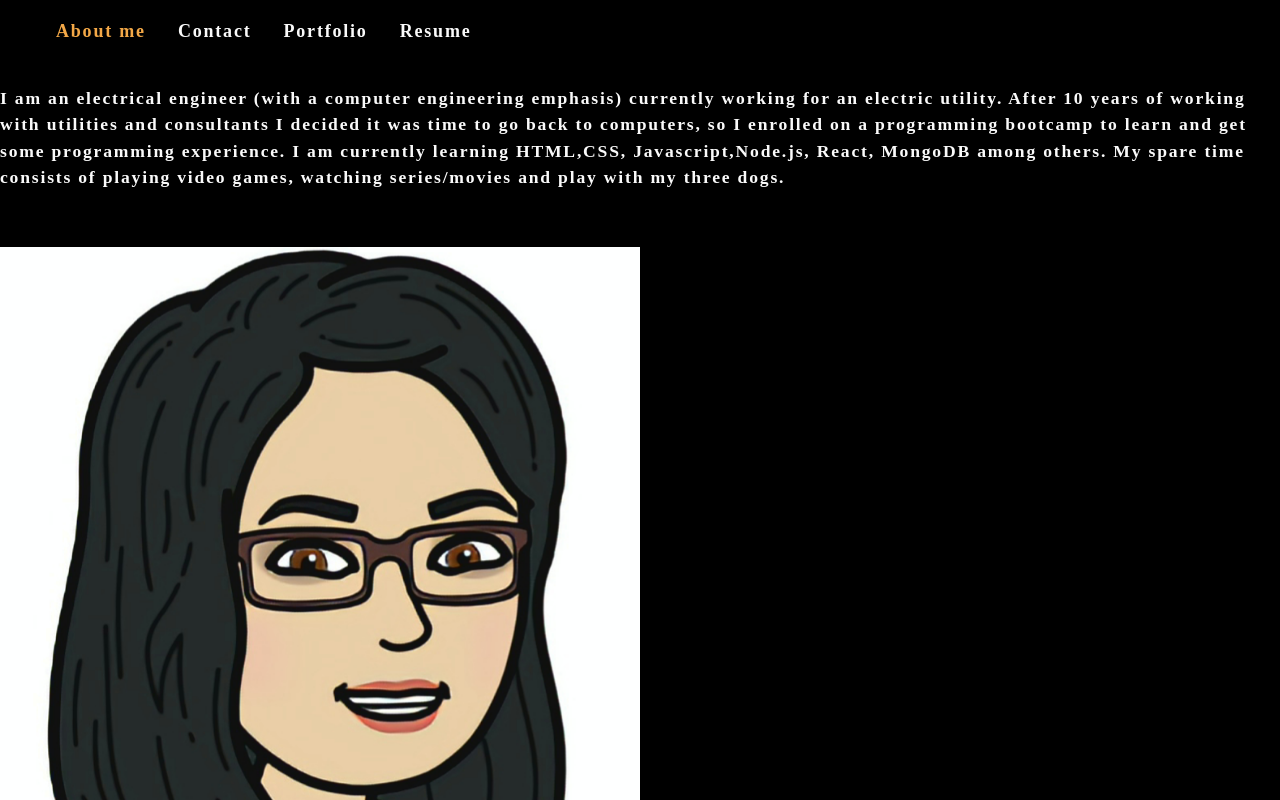
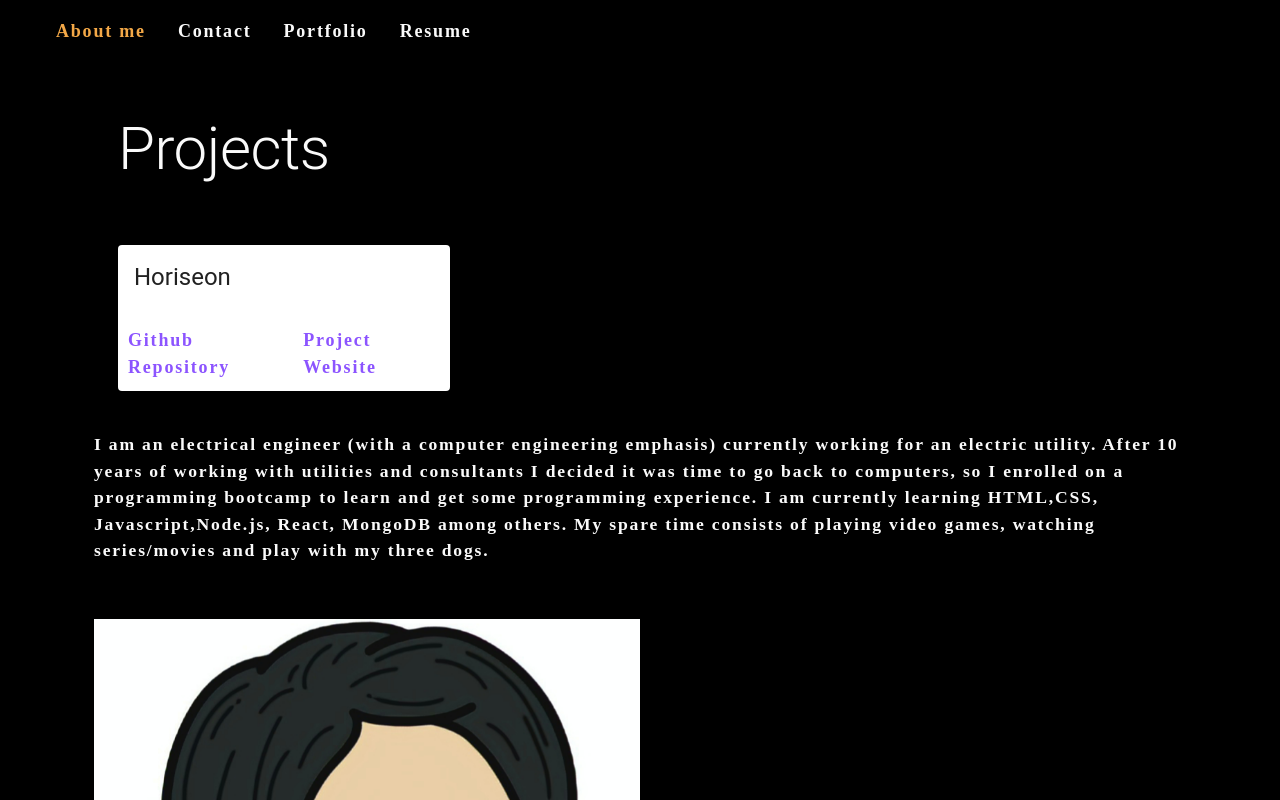
Before and after one commit to RiveraDenisse/react-portfolio, a React (Create React App) app: page / in a window 1280 px wide. Shown: the top 800 px of the page. Built offline with nearby package versions, Linux system fonts and the light colour scheme.

Commit message:
added portfolio cards

```diff
--- a/package.json
+++ b/package.json
@@ -3,6 +3,7 @@
   "version": "0.1.0",
   "private": true,
   "dependencies": {
+    "@material-ui/core": "^4.12.3",
     "@testing-library/jest-dom": "^5.14.1",
     "@testing-library/react": "^11.2.7",
     "@testing-library/user-event": "^12.8.3",
--- a/src/App.js
+++ b/src/App.js
@@ -1,6 +1,7 @@
 import React, { useState } from "react";
 import Nav from "./components/Nav";
 import About from "./components/About";
+import Portfolio from "./components/Portfolio";
 import "./App.css";
 import coverImage from "./assets/portfolioimage.png";
 
@@ -15,16 +16,17 @@ function App() {
         setCurrentCategory={setCurrentCategory}
         currentCategory={currentCategory}
       ></Nav>
-      <section>
+      <main>
+        <Portfolio></Portfolio>
         <About></About>
         {/* TODO:replace picture */}
         <img
           src={coverImage}
           className="my-2"
           style={{ width: "50%" }}
-          alt="portfolio image"
+          alt="Denisse Rivera"
         />
-      </section>
+      </main>
     </div>
   );
 }
--- /dev/null
+++ b/src/components/Portfolio/index.js
@@ -0,0 +1,61 @@
+import React, { useState } from "react";
+// import { capitalizeFirstLetter } from "../../utils/helpers";
+import {
+  Typography,
+  Card,
+  CardContent,
+  CardMedia,
+  Grid,
+  Container,
+  CardActions,
+} from "@material-ui/core";
+import Horiseon from "../../assets/Dinner-N-Movie.png";
+
+const portfolio = [
+  {
+    Project: 1,
+    title: "Horiseon",
+    website: "https://riveradenisse.github.io/HoriseonW1/",
+    image: Horiseon,
+    repository: "https://github.com/RiveraDenisse/HoriseonW1",
+  },
+];
+
+function Gallery() {
+  const [classes] = useState([]);
+  return (
+    <div>
+      <Container className={classes.cardGrid} maxWidth="xl">
+        <Typography variant="h2">Projects</Typography>
+        <Grid container spacing={3} style={{ marginTop: "3rem" }}>
+          {portfolio.map((project, index) => (
+            <Grid item key={index} xs={12} sm={6} md={4}>
+              <Card className={classes.card} style={{ alignContent: "center" }}>
+                <CardMedia
+                  className={classes.cardMedia}
+                  image={project.image}
+                  title="Image title"
+                />
+                <CardContent className={classes.CardContent}>
+                  <Typography gutterBottom variant="h5">
+                    {project.title}
+                  </Typography>
+                </CardContent>
+                <CardActions>
+                  <a href={project.repository} target="_blank" rel="noreferrer">
+                    Github Repository
+                  </a>
+
+                  <a href={project.website} target="_blank" rel="noreferrer">
+                    Project Website
+                  </a>
+                </CardActions>
+              </Card>
+            </Grid>
+          ))}
+        </Grid>
+      </Container>
+    </div>
+  );
+}
+export default Gallery;
--- a/src/index.css
+++ b/src/index.css
@@ -289,3 +289,12 @@ a {
 .navActive {
   color: var(--secondary);
 }
+
+/* portfolio */
+.apps {
+  height: 500px;
+  width: 500px;
+  margin-bottom: 50px;
+  text-align: center;
+  box-shadow: 10px 10px 5px rgba(0, 0, 0, 0.3);
+}
--- a/src/utils/helpers.js
+++ b/src/utils/helpers.js
@@ -1,6 +1,6 @@
-// export function capitalizeFirstLetter(string) {
-//   return string.charAt(0).toUpperCase() + string.slice(1);
-// }
+export function capitalizeFirstLetter(string) {
+  return string.charAt(0).toUpperCase() + string.slice(1);
+}
 
 export function validateEmail(email) {
   var re =
```
Also changed, not shown: src/assets/Dinner-N-Movie.png (added).
